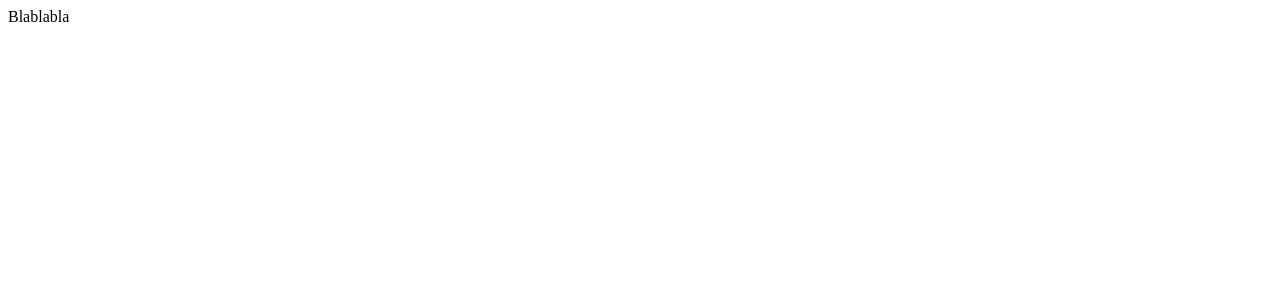
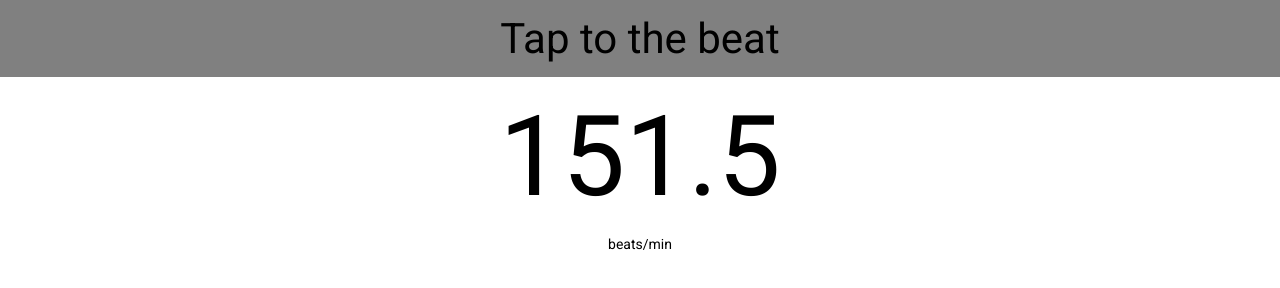
Before and after one commit to jeerbl/beat.pm, a website: page src/index.html in a window 1280 px wide. Drawn offline with Linux system fonts and the light colour scheme.

Commit message:
Add CSS and JavaScript

```diff
--- a/src/index.html
+++ b/src/index.html
@@ -3,14 +3,22 @@
   <head>
     <title>BPM Calculator</title>
 
-    <meta charset="utf-8"/>
-    <meta name="description" content="Calculate the BPM of any song by tapping to the beat and chart or export the data once finished. Easy to use, online and free."/>
-    <meta name="keywords" content="online bpm calculator, online bpm counter, bpm online, tempo online, beats per minute calculator"/>
-    <meta name="author" content="Jérôme Brunel"/>
+    <meta charset="utf-8">
+    <meta name="viewport" content="width=device-width, initial-scale=1">
+    <meta name="description" content="Calculate the BPM of any song by tapping to the beat and chart or export the data once finished. Easy to use, online and free.">
+    <meta name="keywords" content="bpm, tempo, beat, free">
+    <meta name="author" content="Jérôme Brunel">
+
+    <link rel="stylesheet" type="text/css" href="styles/main.css" inline>
+    <script src="scripts/app.js" inline></script>
   </head>
   <body>
     <header>
-      Blablabla
+      Tap to the beat
     </header>
+    <section>
+      <div class="bpm" id="bpm">151.5</div>
+      <div>beats/min</div>
+    </section>
   </body>
 </html>
--- /dev/null
+++ b/src/scripts/app.js
@@ -0,0 +1,3 @@
+document.addEventListener('click', function(e) {
+  alert('uboi');
+});
--- /dev/null
+++ b/src/styles/main.css
@@ -0,0 +1,24 @@
+@import url(https://fonts.googleapis.com/css?family=Roboto);
+
+html, body {
+  margin: 0;
+  padding: 0;
+  font-size: 14px;
+  font-family: Roboto, Noto;
+}
+
+body {
+  text-align: center;
+}
+
+header {
+  width: auto;
+  font-size: 3rem;
+  padding: 1rem;
+  background-color: gray;
+}
+
+.bpm {
+  font-size: 8rem;
+  padding: 1rem;
+}
```
Also changed, not shown: dist/index.html.
